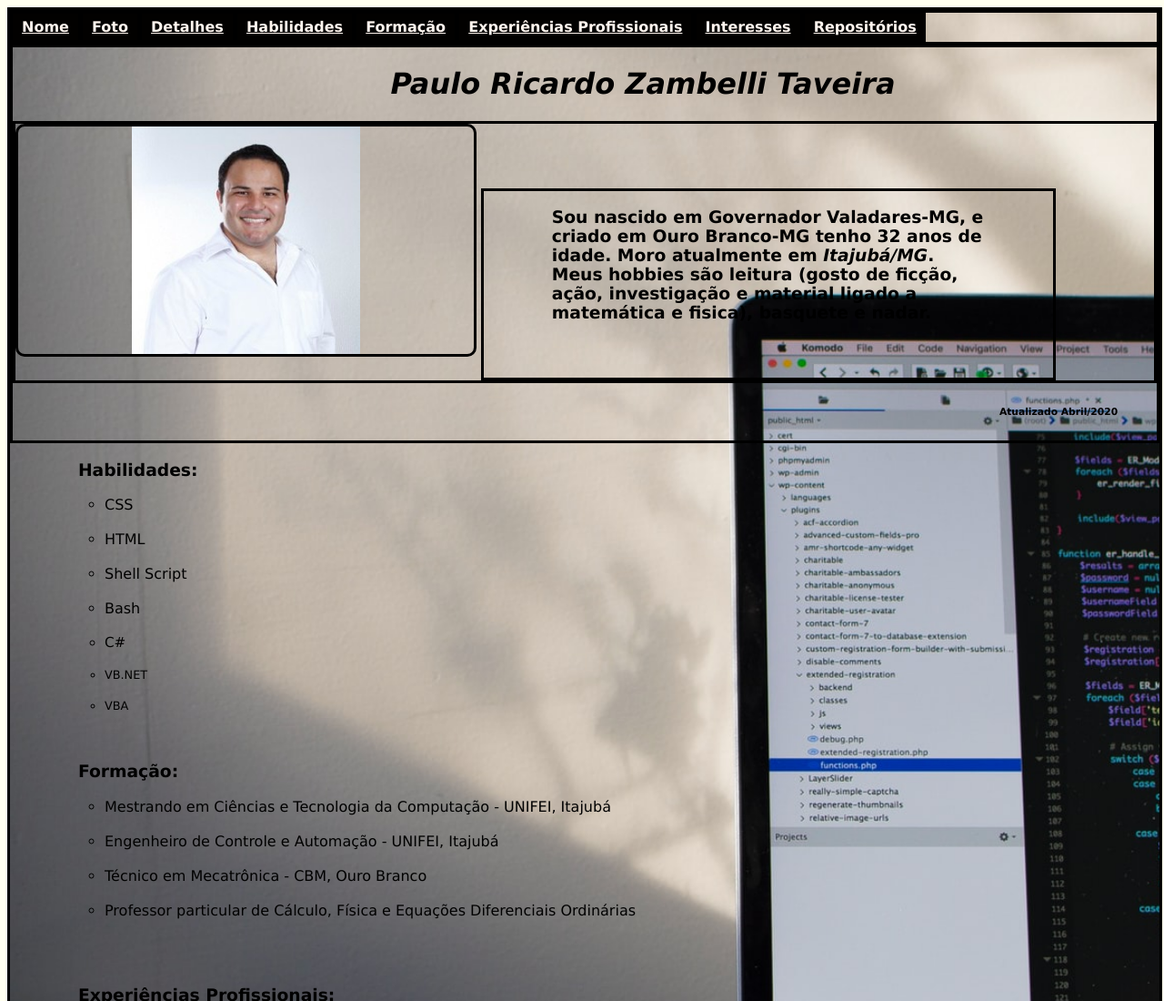
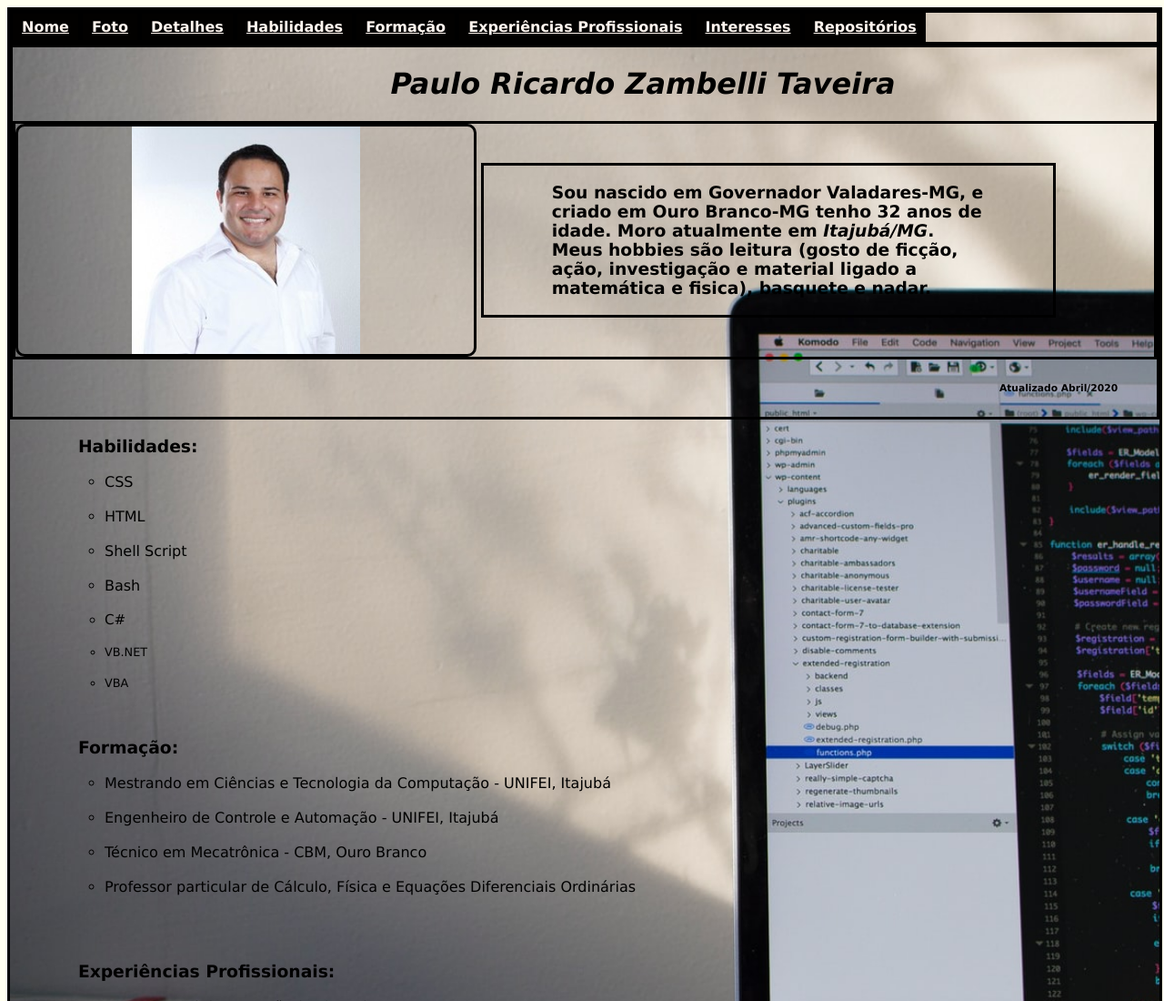
Before and after one commit to pauloricardoz/pauloricardoz.github.io, a plain HTML site: page index.html in a window 1280 px wide. Shown: the top 1100 px of the page at 91% size. Drawn offline with Linux system fonts and the light colour scheme.

Commit message:
picture and description center vertically done

```diff
--- a/index.html
+++ b/index.html
@@ -32,10 +32,10 @@
                         alt="Foto de Paulo Ricardo Zambelli Taveira" width="100" class="center">
                 </div>
                 <div class="sideOfPicture descriptionPerson">
-                    <h3 id="detalhes" style="text-align: left;">Sou nascido em Governador Valadares-MG, e criado em Ouro Branco-MG
+                    <h3 id="detalhes" >Sou nascido em Governador Valadares-MG, e criado em Ouro Branco-MG
                         tenho 32 anos de idade. Moro atualmente em <em>Itajubá/MG</em>. Meus hobbies são leitura
                         (gosto de ficção, ação, investigação e material ligado a matemática e fisica), basquete e
-                        nadar.<br><br><br></h3>
+                        nadar.</h3>
                 </div>
 
             </div>
--- a/style.css
+++ b/style.css
@@ -112,7 +112,7 @@ div {
 .sideOfPicture
 {
     display: inline-block;
-    text-align: left;
+    vertical-align: middle;
 }
 .imagem {
     border-radius: 10px;
```
